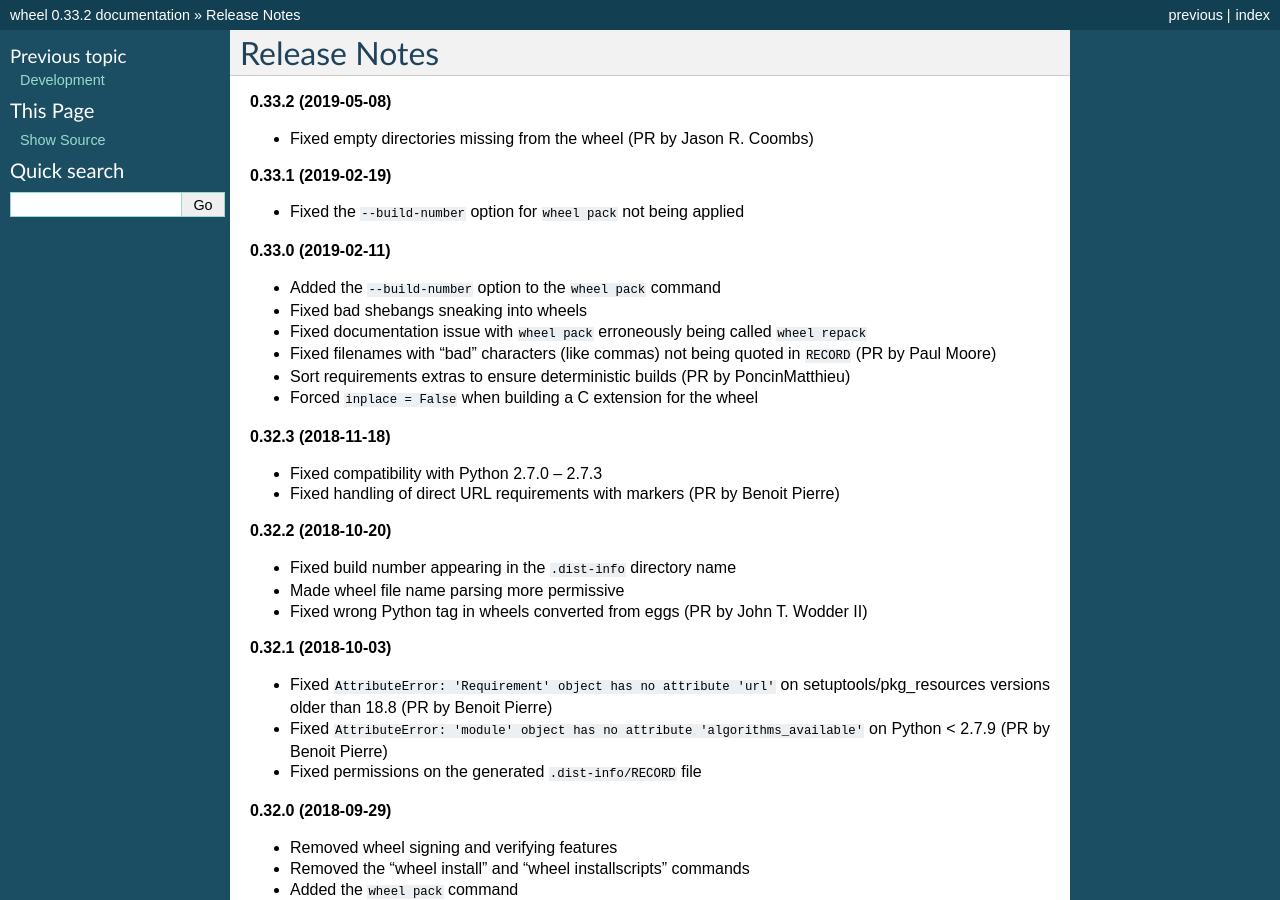
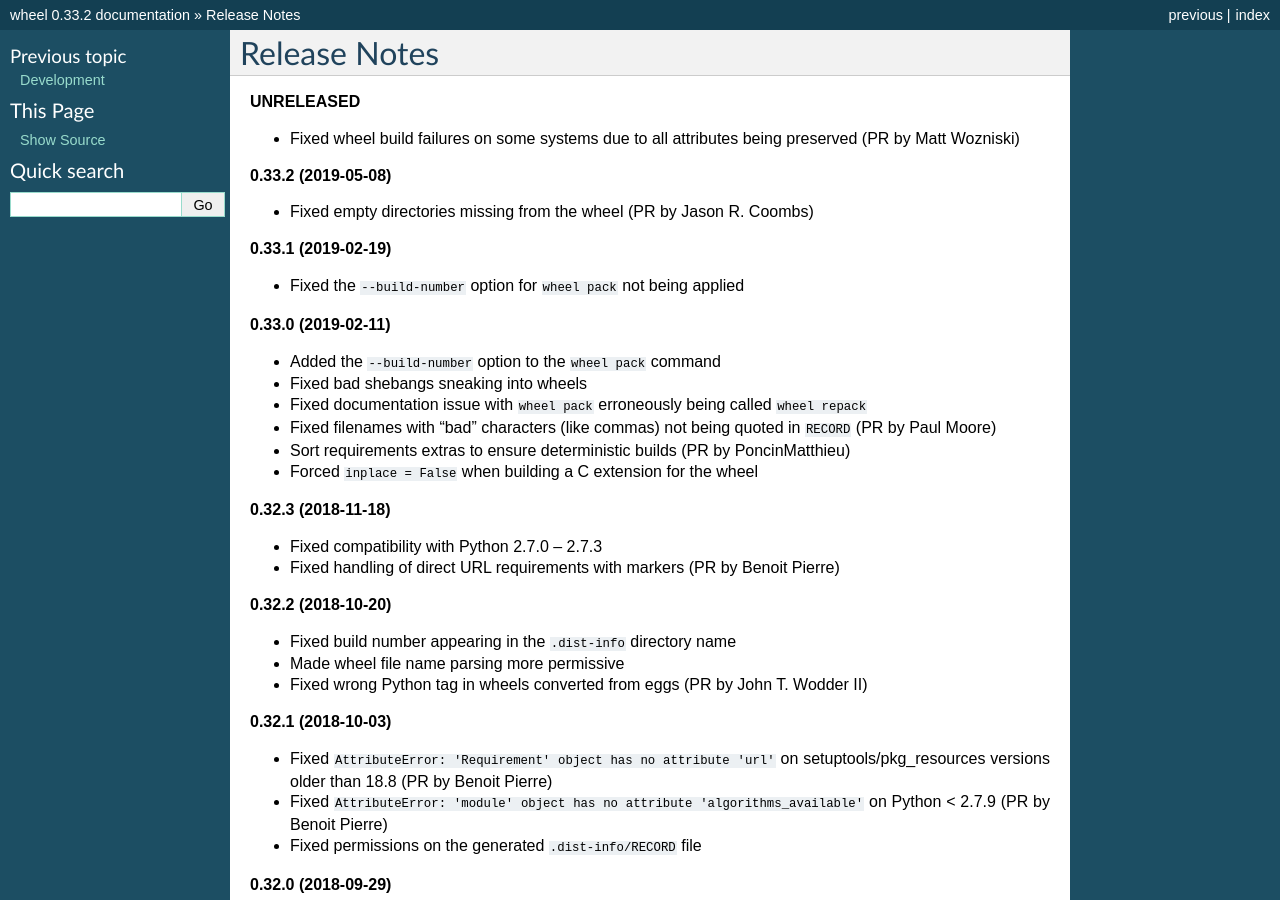
Before and after one commit to pypa/wheel, a Sphinx documentation site: the page built from docs/news.rst, in a window 1280 px wide and 900 px high. Built offline with Sphinx 7.4.7, drawn with Linux system fonts in a browser that asks for light colours; pages that are not in the unit, such as notebooks, are missing from menus.

Commit message:
Updated the changelog

```diff
--- a/docs/news.rst
+++ b/docs/news.rst
@@ -1,5 +1,10 @@
 Release Notes
 =============
+
+**UNRELEASED**
+
+- Fixed wheel build failures on some systems due to all attributes being
+  preserved (PR by Matt Wozniski)
 
 **0.33.2 (2019-05-08)**
 
```
